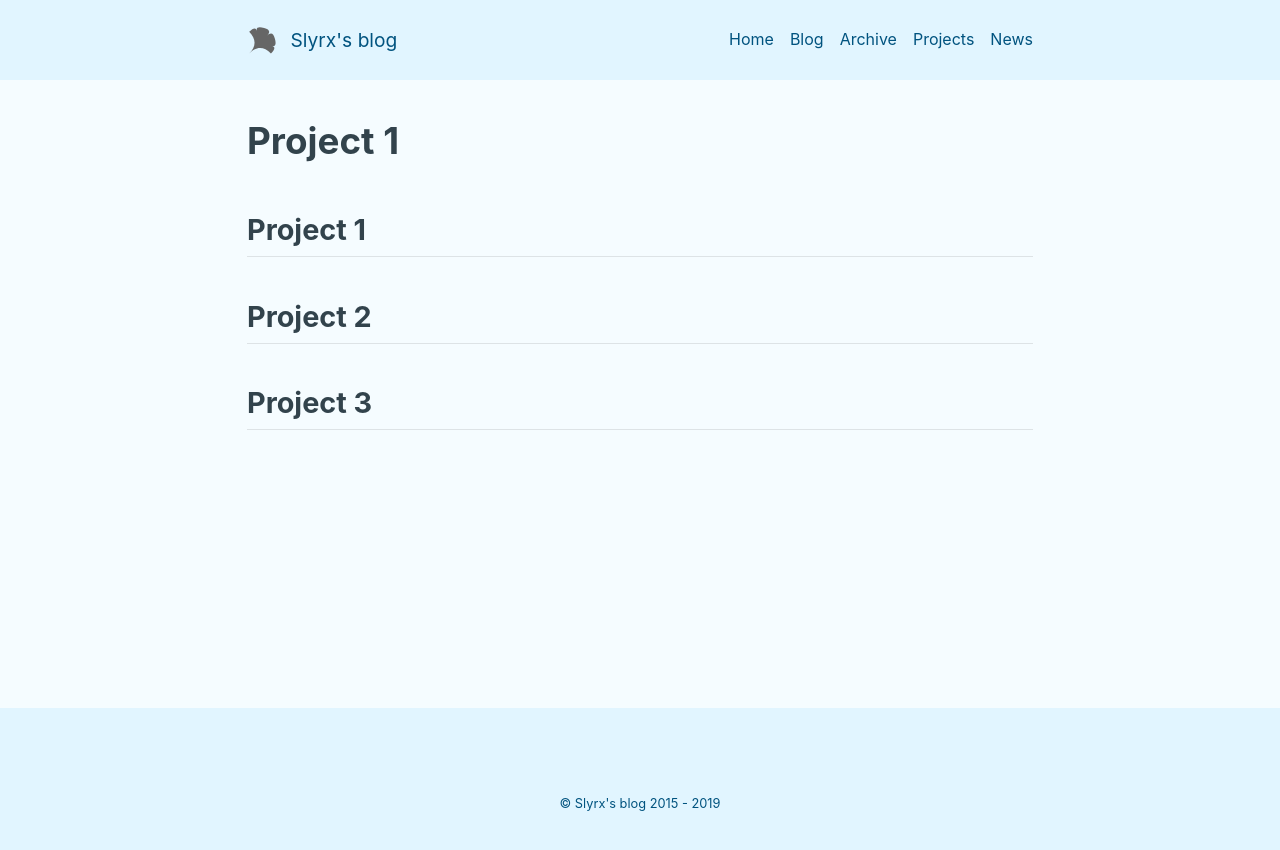
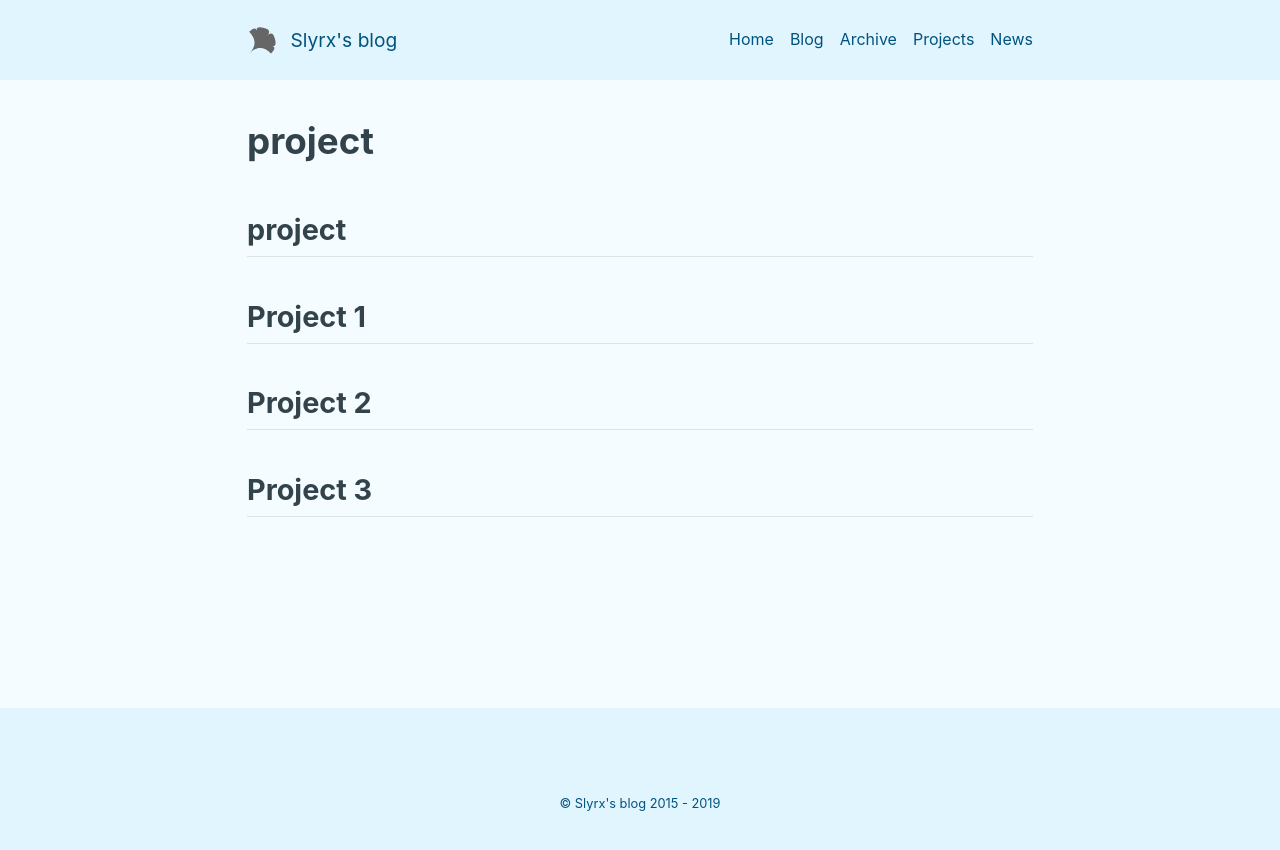
Before and after one commit to slyrx/Tech_Blog, a Jekyll site: the page built from projects.md, in a window 1280 px wide. Shown: the top 850 px of the page. Built offline with Jekyll 4.4.1, drawn with Linux system fonts in a browser that asks for light colours; nearby versions of some CDN libraries; our own code applies the rules of GitHub Pages for plain Markdown files.

Commit message:
up project

```diff
--- a/projects.md
+++ b/projects.md
@@ -8,6 +8,8 @@ titles:
 key: page-about
 ---
 
+## project
+
 ## Project 1
 
 ## Project 2
```
